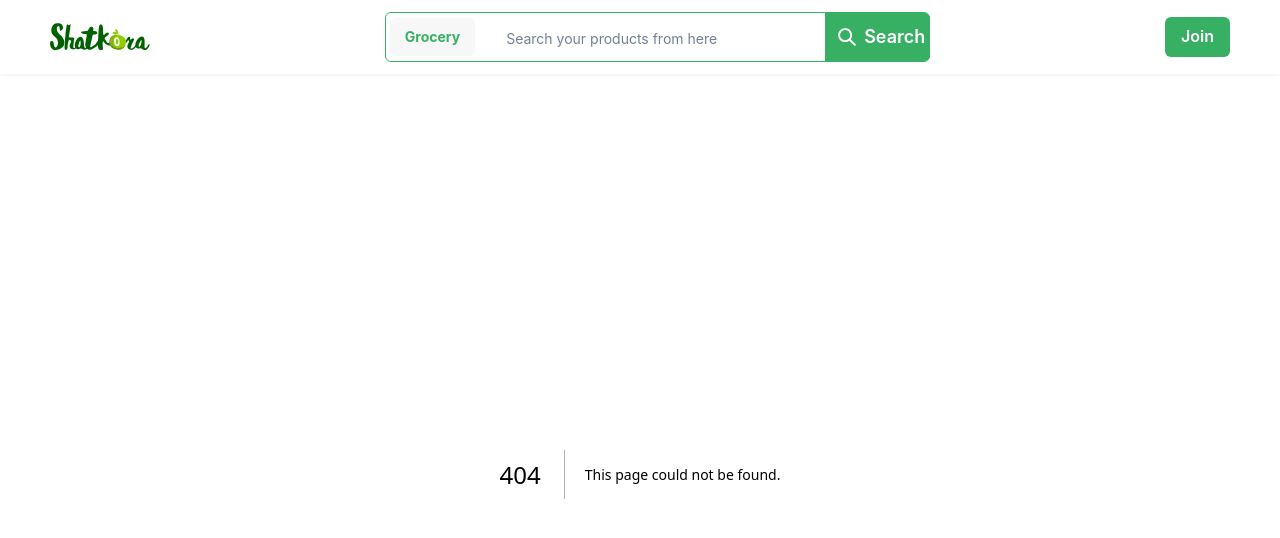
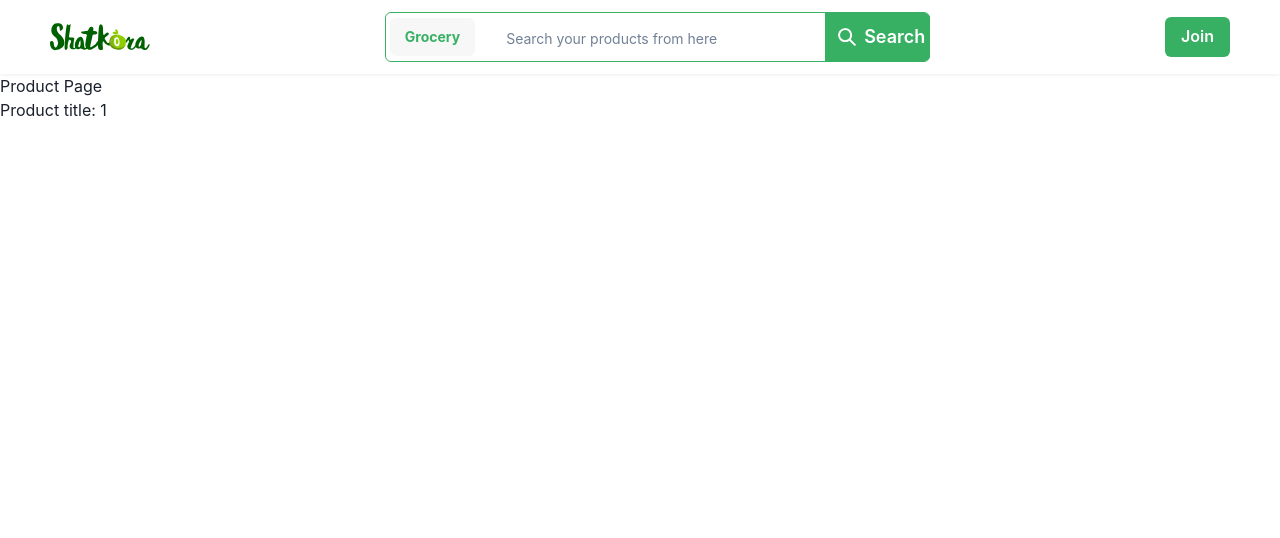
Before and after one commit to mahfuj02/grocery-bazar, a Next.js app: page /product/1 in a window 1280 px wide. Before the commit this address had no page. Shown: the top 538 px of the page. Built offline with nearby package versions, Linux system fonts and the light colour scheme.

Commit message:
Build dynamic route for single product page

```diff
--- /dev/null
+++ b/pages/product/[productSlug].tsx
@@ -0,0 +1,15 @@
+import { useRouter } from 'next/router';
+
+const ProductPage = () => {
+  const router = useRouter();
+  const { productSlug,  } = router.query;
+
+  return (
+    <div>
+      <h1>Product Page</h1>
+      <p>Product title: {productSlug}</p>
+    </div>
+  );
+};
+
+export default ProductPage;
```
Also changed, not shown: components/products/ProductList.tsx (+29 -2 lines).
